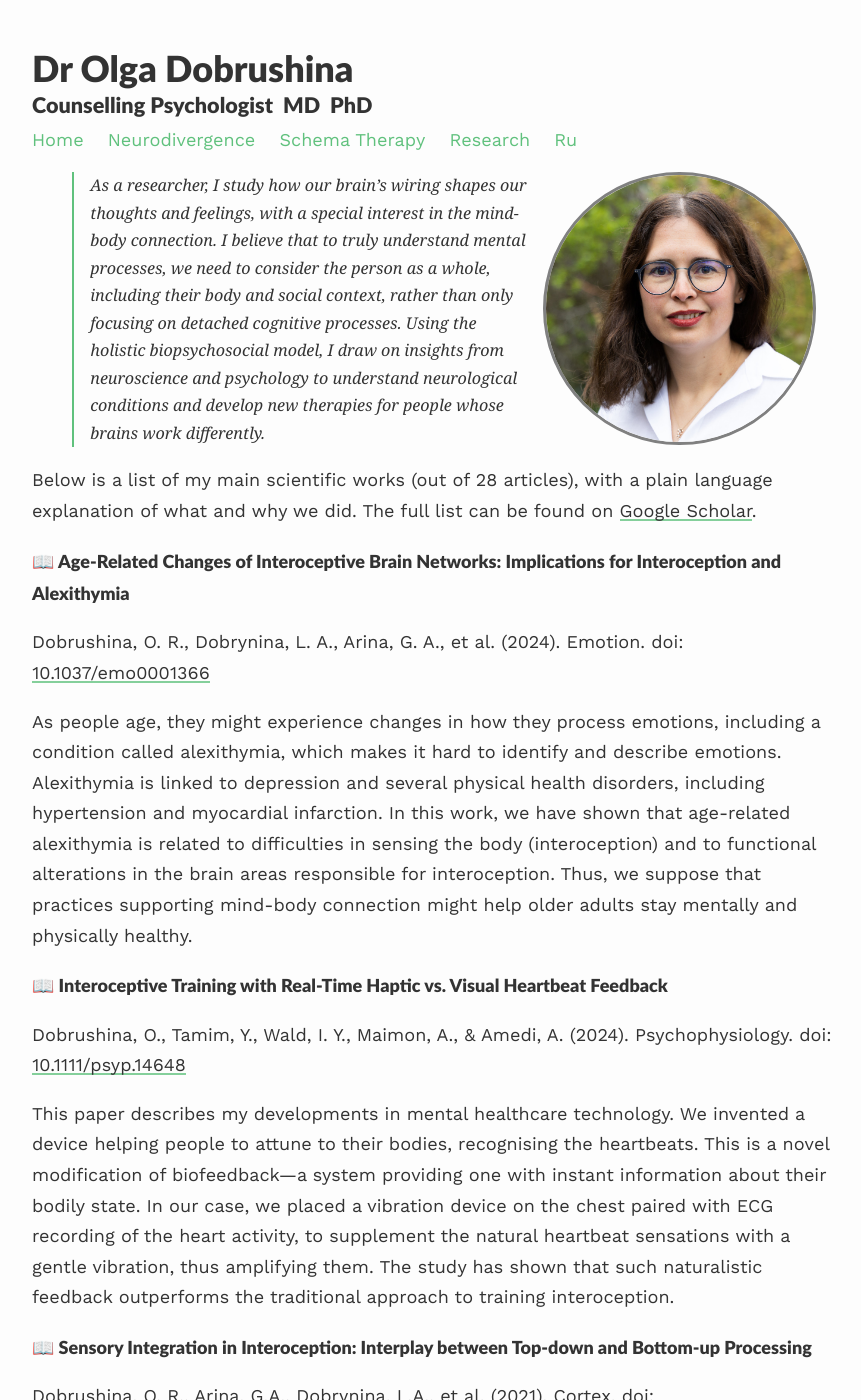
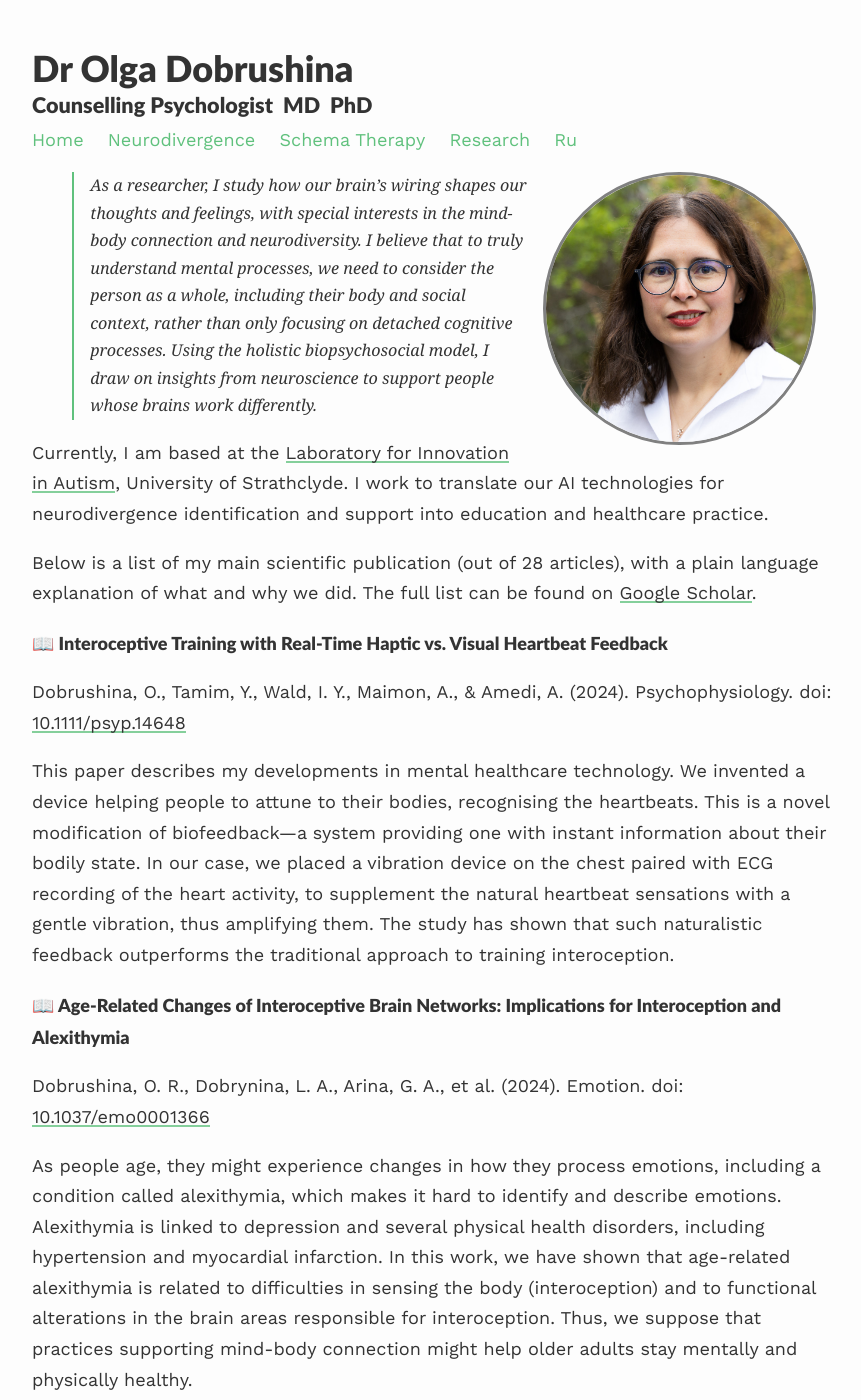
Before and after one commit to dobrushina/dobrushina.github.io, a Jekyll site: the page built from Research.md, in a window 1280 px wide and 1400 px high. Shown: the whole window, without its empty margins (208-1069 px from the left). Built offline with Jekyll 4.4.1, drawn with Linux system fonts in a browser that asks for light colours; nearby versions of some CDN libraries.

Commit message:
Research

```diff
--- a/Research.md
+++ b/Research.md
@@ -7,22 +7,23 @@ profile:
 published: true
 ---
 
->As a researcher, I study how our brain's wiring shapes our thoughts and feelings, with a special interest in the mind-body connection. I believe that to truly understand mental processes, we need to consider the person as a whole, including their body and social context, rather than only focusing on detached cognitive processes. Using the holistic biopsychosocial model, I draw on insights from neuroscience and psychology to understand neurological conditions and develop new therapies for people whose brains work differently.
+>As a researcher, I study how our brain's wiring shapes our thoughts and feelings, with special interests in the mind-body connection and neurodiversity. I believe that to truly understand mental processes, we need to consider the person as a whole, including their body and social context, rather than only focusing on detached cognitive processes. Using the holistic biopsychosocial model, I draw on insights from neuroscience to support people whose brains work differently.
 
-Below is a list of my main scientific works (out of 28 articles), with a plain language explanation of what and why we did. The full list can be found on [Google Scholar](https://scholar.google.com/citations?user=qFhYjmMAAAAJ&hl=en).
+Currently, I am based at the [Laboratory for Innovation in Autism](https://www.strath.ac.uk/research/innovationinautism/), University of Strathclyde. I work to translate our AI technologies for neurodivergence identification and support into education and healthcare practice.
+
+Below is a list of my main scientific publication (out of 28 articles), with a plain language explanation of what and why we did. The full list can be found on [Google Scholar](https://scholar.google.com/citations?user=qFhYjmMAAAAJ&hl=en).
+
+#### &#128214; Interoceptive Training with Real-Time Haptic vs. Visual Heartbeat Feedback
+Dobrushina, O., Tamim, Y., Wald, I. Y., Maimon, A., & Amedi, A. (2024). Psychophysiology.
+doi: [10.1111/psyp.14648](http://dx.doi.org/10.1111/psyp.14648)
+
+This paper describes my developments in mental healthcare technology. We invented a device helping people to attune to their bodies, recognising the heartbeats. This is a novel modification of biofeedback—a system providing one with instant information about their bodily state. In our case, we placed a vibration device on the chest paired with ECG recording of the heart activity, to supplement the natural heartbeat sensations with a gentle vibration, thus amplifying them. The study has shown that such naturalistic feedback outperforms the traditional approach to training interoception.
 
 #### &#128214; Age-Related Changes of Interoceptive Brain Networks: Implications for Interoception and Alexithymia
 Dobrushina, O. R., Dobrynina, L. A., Arina, G. A., et al. (2024). Emotion.
 doi: [10.1037/emo0001366](http://dx.doi.org/10.1037/emo0001366)
 
 As people age, they might experience changes in how they process emotions, including a condition called alexithymia, which makes it hard to identify and describe emotions. Alexithymia is linked to depression and several physical health disorders, including hypertension and myocardial infarction. In this work, we have shown that age-related alexithymia is related to difficulties in sensing the body (interoception) and to functional alterations in the brain areas responsible for interoception. Thus, we suppose that practices supporting mind-body connection might help older adults stay mentally and physically healthy.
-
-
-#### &#128214; Interoceptive Training with Real-Time Haptic vs. Visual Heartbeat Feedback
-Dobrushina, O., Tamim, Y., Wald, I. Y., Maimon, A., & Amedi, A. (2024). Psychophysiology.
-doi: [10.1111/psyp.14648](http://dx.doi.org/10.1111/psyp.14648)
-
-This paper describes my developments in mental healthcare technology. We invented a device helping people to attune to their bodies, recognising the heartbeats. This is a novel modification of biofeedback—a system providing one with instant information about their bodily state. In our case, we placed a vibration device on the chest paired with ECG recording of the heart activity, to supplement the natural heartbeat sensations with a gentle vibration, thus amplifying them. The study has shown that such naturalistic feedback outperforms the traditional approach to training interoception.
 
 #### &#128214; Sensory Integration in Interoception: Interplay between Top-down and Bottom-up Processing
 Dobrushina, O. R., Arina, G.A., Dobrynina, L.A., et al. (2021). Cortex.
```
Also changed, not shown: 1 other file.
